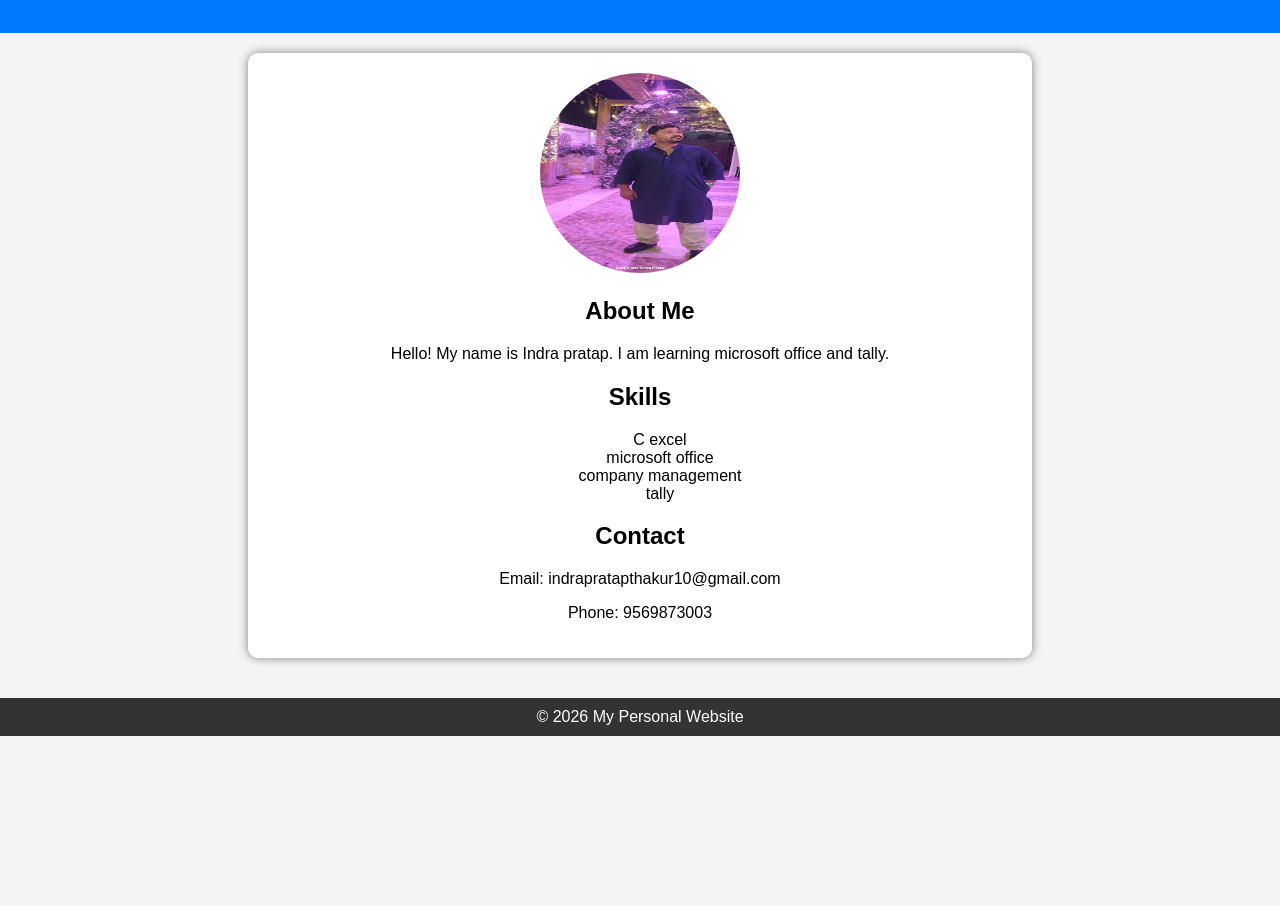
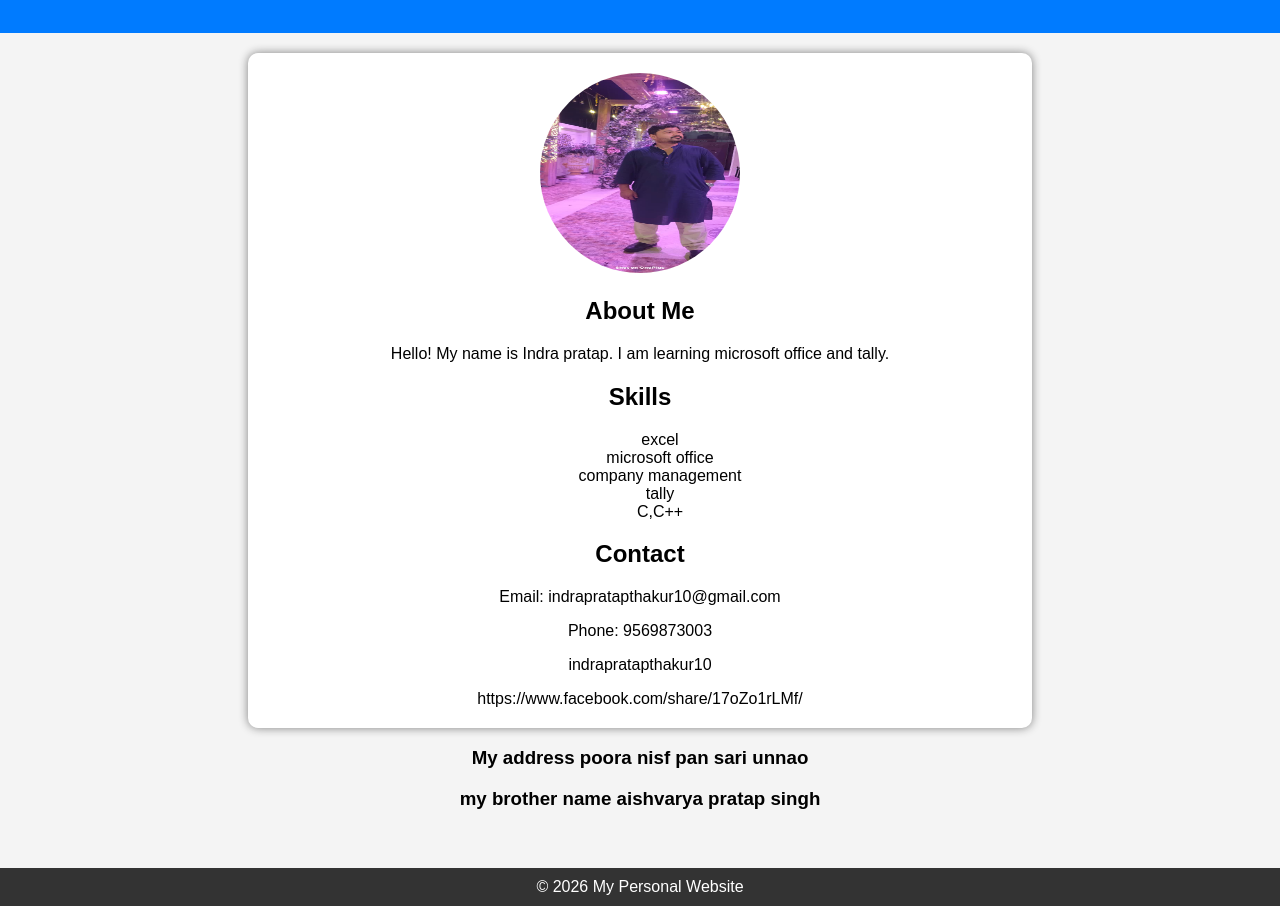
Before and after one commit to AISHVARYA12174/indra-pratap, a plain HTML site: page index.html in a window 1280 px wide. Shown: the part 121-1027 px from the top of the page. Before the commit the page ends 857 px from the top, so only its background shows below. Drawn offline with Linux system fonts and the light colour scheme.

Commit message:
Update index.html

```diff
--- a/index.html
+++ b/index.html
@@ -62,21 +62,29 @@
 
         <h2>Skills</h2>
         <ul style="list-style:none;">
-            <li>C excel</li>
+            <li>excel</li>
             <li>microsoft office</li>
             <li>company management</li>
             <li>tally</li>
+            <LI>C,C++</LI>
         </ul>
 
         <h2>Contact</h2>
         <p>Email: indrapratapthakur10@gmail.com</p>
         <p>Phone: 9569873003</p>
+        <P>indrapratapthakur10</P>
+        <o>https://www.facebook.com/share/17oZo1rLMf/</o>
     </div>
+
+        <h3>
+            <p>My address poora nisf pan sari unnao</p>
+            <p>my brother name aishvarya pratap singh</p>
+        </h3>
 </div>
 
 <footer>
     © 2026 My Personal Website
 </footer>
 
-</body>
-</html>
+    <html>
+        <boddy></boddy>
```
